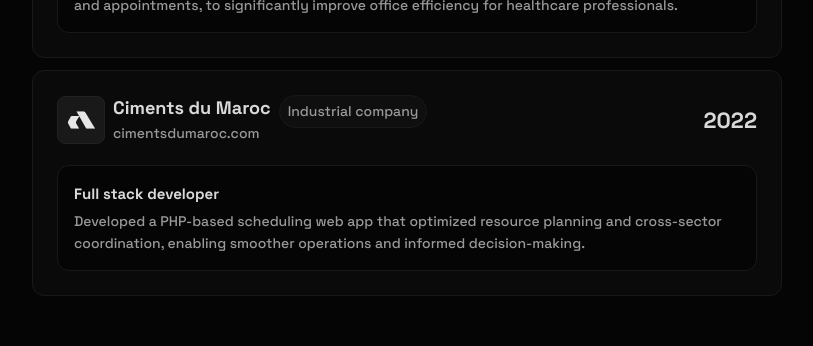
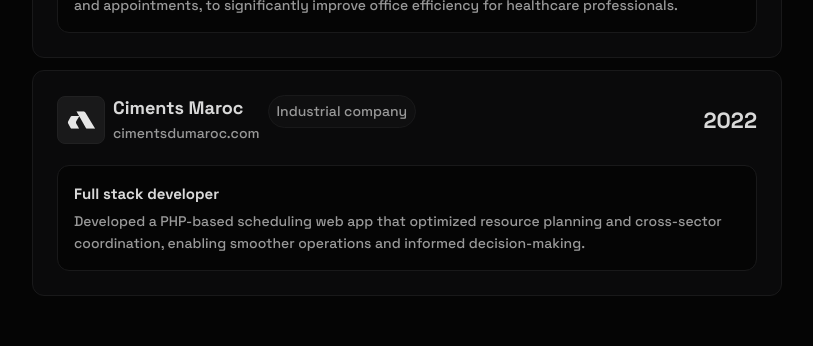
Before and after one commit to fahdElattar/my-portfolio, a Next.js app: page / in a window 1280 px wide. Shown: the part 1291-1637 px from the top of the page, without its empty margins (233-1046 px from the left). Built offline with nearby package versions, Linux system fonts and the light colour scheme; no server answers.

Commit message:
few adjustments

```diff
--- a/src/components/ExperienceItem/ExperienceItem.css
+++ b/src/components/ExperienceItem/ExperienceItem.css
@@ -1,5 +1,5 @@
 .exp-item {
-    @apply grid grid-cols-1 gap-5 rounded-xl p-6 bg-dark-4 border border-dark-10;
+    @apply grid grid-cols-1 gap-5 rounded-xl p-6 bg-dark-4 border border-dark-10 overflow-hidden;
 }
 
 .exp-item-heading {
@@ -23,7 +23,7 @@
 }
 
 .company-details h3 {
-    @apply text-heading-md text-[1.13rem] text-gray-85 text-nowrap;
+    @apply text-heading-md text-[1.13rem] text-gray-85 text-nowrap whitespace-nowrap;
 }
 
 .company-details span {
--- a/src/components/Sections/Experience/Experience.jsx
+++ b/src/components/Sections/Experience/Experience.jsx
@@ -30,7 +30,7 @@ export const Experience = () => {
                 />
                 <ExperienceItem
                     iconName={"athon"}
-                    companyName={"Ciments du Maroc"}
+                    companyName={"Ciments Maroc"}
                     companyLink={"cimentsdumaroc.com"}
                     companyType={"Industrial company"}
                     date={"2022"}
```
